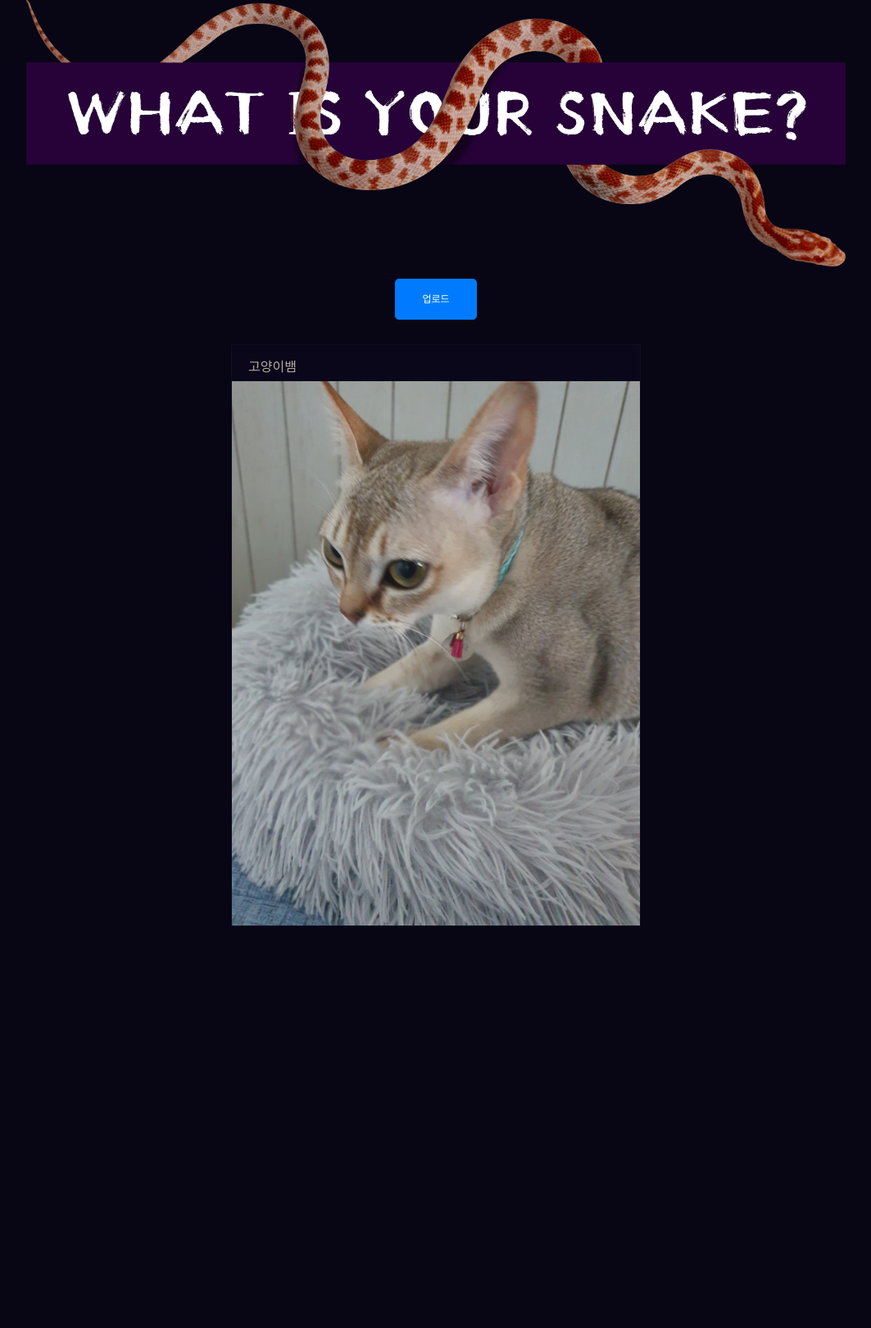
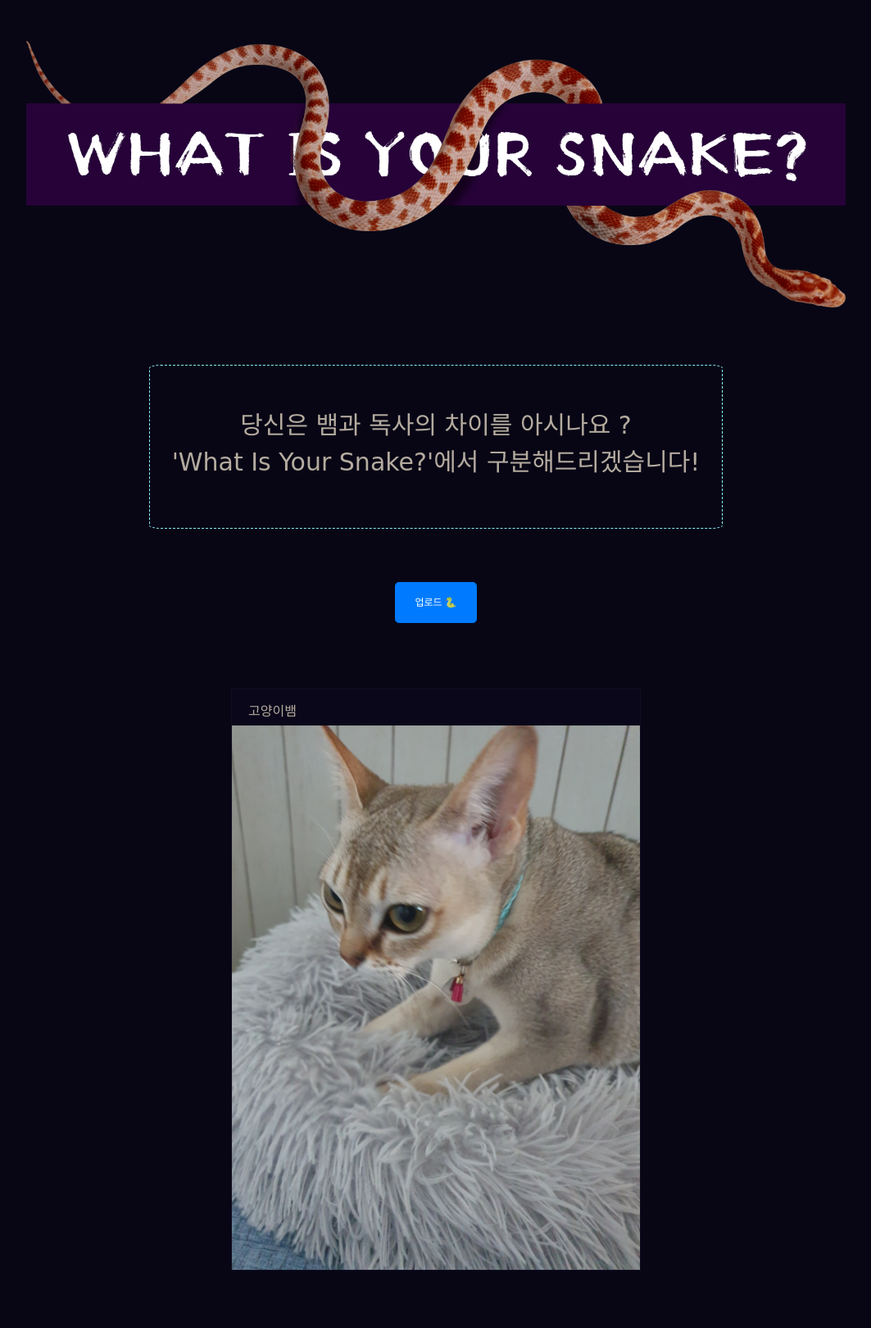
Before and after one commit to hobingyo/dog_breed_identifier, a Flask app: page / in a window 1280 px wide. Shown: the whole page at 82% size, without its empty margins (108-1171 px from the left). Before the commit the page ends 1130 px from the top, so only its background shows below. Run offline with Flask 2, Linux system fonts and the light colour scheme; data that the repository does not hold is empty; some libraries are stand-ins or nearby versions; some web fonts are replaced.

Commit message:
index.html / front수정 style.css / style class 추가

```diff
--- a/static/css/style.css
+++ b/static/css/style.css
@@ -17,6 +17,8 @@ button {
 
 /*=================== navbar ====================*/
 
+
+
 .header {
     background-color: #c7b0ff;
     background-image: -webkit-linear-gradient(0deg, #766dff 0%, #88f3ff 100%);
@@ -25,6 +27,19 @@ button {
     top: 0;
     left: 0;
     right: 0;
+}
+
+.box {
+    width:700px;
+    height:200px;
+    font-size:30px;
+    margin:auto;
+    text-align:center;
+    border-radius: 2%;
+    border: 1px dashed #88f3ff;
+    align-items: center;
+    justify-content: center;
+    padding-top:50px
 }
 
 .navbar {
--- a/templates/index.html
+++ b/templates/index.html
@@ -4,6 +4,8 @@
     <meta charset="UTF-8">
     <title>호빈교</title>
     <link rel="icon" href="../static/img/symbol.png" type="image/ico">
+    <!-- favicon -->
+    <link rel="shortcut icon" href="../static/img/snake.png"/>
 
     <!-- Bootstrap CSS -->
     <link rel="stylesheet" href="https://cdn.jsdelivr.net/npm/bootstrap@4.1.3/dist/css/bootstrap.min.css"
@@ -32,32 +34,33 @@
     <link rel="stylesheet" href="../static/css/responsive.css">
     <script src="../static/css/script.js"></script>
 </head>
+
 <body>
 <main class="">
-    <div style="width: 100%; text-align: center">
-        <img style="width: 1000px" src="../static/img/main.png">
-        <br>
-        <button type="button" class="btn btn-primary btn-lg" id="add_box" style="width: 100px; height: 50px;">업로드</button>
+    <div style="width: 100%; text-align: center; margin-top: 50px">
+        <div><img style="width: 1000px" src="../static/img/main.png"></div>
+        <div style="margin-top:70px" class="box">
+            <span> 당신은 뱀과 독사의 차이를 아시나요 ?<br>'What Is Your Snake?'에서 구분해드리겠습니다!</span>
+        </div>
+        <div style="margin-top:50px;">
+            <button type="button" class="btn btn-primary btn-lg" id="add_box" style="width: 100px; height: 50px;">업로드 🐍
+            </button>
+        </div>
     </div>
-
-    <div class="main_page_all">
+    <div class="main_page_all" style="margin-top:50px">
         <div class="main_column">
-
             <div id="card_box" class="card_box">
                 <div class="card_body">
                     <div class="card-text">
-                        <span id="shown_desc" class="card_comment">고양이뱀</span>
+                        <span id="shown_desc" style="text-align: center" class="card_comment">고양이뱀</span>
                     </div>
-
                 </div>
                 <img class="d-block w-100" src="../static/img/cat.jpg">
-
-
             </div>
         </div>
     </div>
 </main>
-<div id="first_modal" class="modal_overlay">
+<div id="first_modal" style="position:fixed" class="modal_overlay">
     <div class="modal_window">
         <div class="addition_modal_head">
             <div style="width:40px"></div>
@@ -79,6 +82,7 @@
             overflow: 'hidden'
         })
     });
+
     $('#modal_x_box').click(function () {   //x버튼 클릭시 1번모달창 사라짐
         $('.modal_overlay').css({
             display: 'none'
@@ -87,6 +91,13 @@
             overflow: 'visible'
         })
     });
+
+    $(window).scroll(function () {
+        if ($(window).scrollTop() == $(document).height() - $(window).height()) {
+            console.log('스크롤바 끝 도달');
+        }
+    });
+
 </script>
 </body>
 </html>
```
Also changed, not shown: static/img/snake.png (added).
